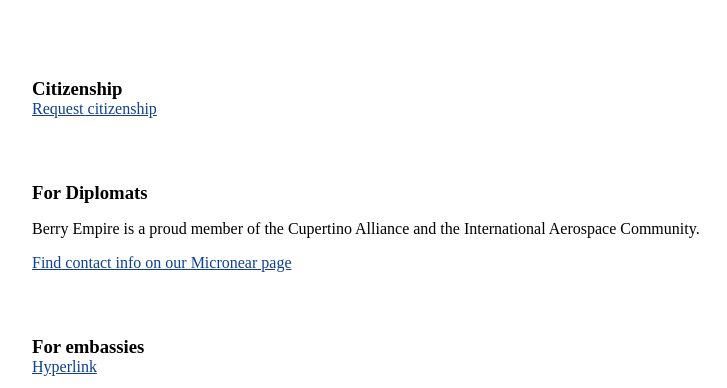
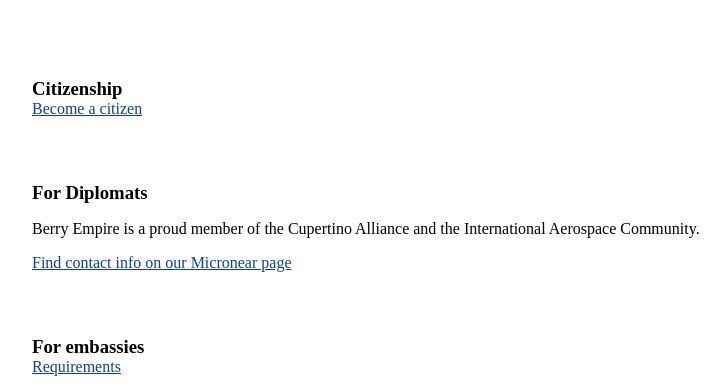
Before and after one commit to berryempire/berryempire.github.io, a Jekyll site: the page built from index.md, in a window 1280 px wide, cut to the strip 297-685 px from the top of the page. Shown: the whole strip, without its empty margins (32-759 px from the left). Built offline with Jekyll 4.4.1, drawn with Linux system fonts in a browser that asks for light colours; our own code applies the rules of GitHub Pages for plain Markdown files.

Commit message:
Update index.md

```diff
--- a/index.md
+++ b/index.md
@@ -4,15 +4,15 @@
 </section>
 <section>
   <h3 class="highlighted"> Citizenship </h3>
-  <a href="https://docs.google.com/forms/d/e/1FAIpQLSfkJTmNNMBZQjtnY1X0qukH5jc4miOadwbrQjsZ3HqjJVhTfQ/viewform?usp=sf_link"> Request citizenship </a>
+  <a href="https://docs.google.com/forms/d/e/1FAIpQLSfkJTmNNMBZQjtnY1X0qukH5jc4miOadwbrQjsZ3HqjJVhTfQ/viewform?usp=sf_link"> Become a citizen </a>
 </section>
 <section>
   <h3> For Diplomats </h3>
   <p>Berry Empire is a proud member of the Cupertino Alliance and the International Aerospace Community.</p>
-  <a href="https://micronear.bloomflare.dev/micronation.html?m=RR"> Find contact info on our Micronear page </a>
+  <a href="https://micronear.cupertinoalliance.com/micronation.html?m=RR"> Find contact info on our Micronear page </a>
 </section>
 <section>
 <h3> For embassies </h3>
-<a href="/embassy.html"> Hyperlink </a>
+<a href="/embassy.html"> Requirements </a>
 </section>
 <img src="https://media.discordapp.net/attachments/850110387243319327/850111340277137448/Berry_Kingdom1.png">
```
